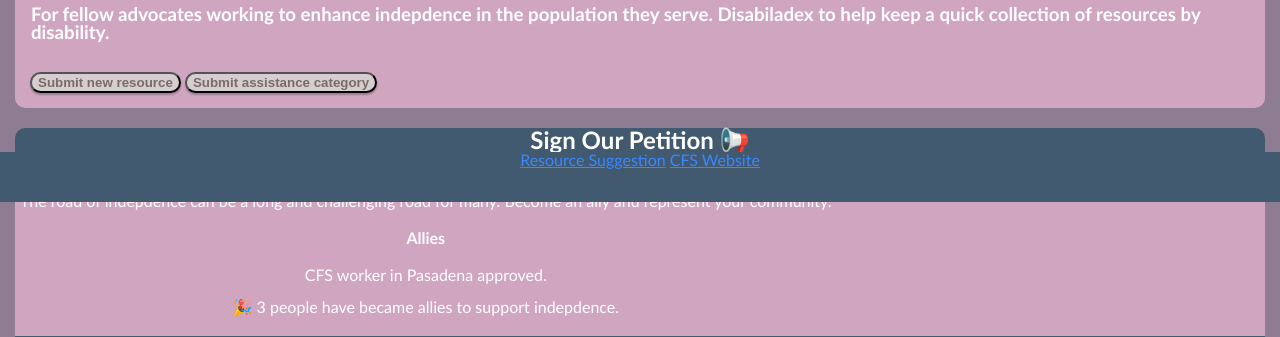
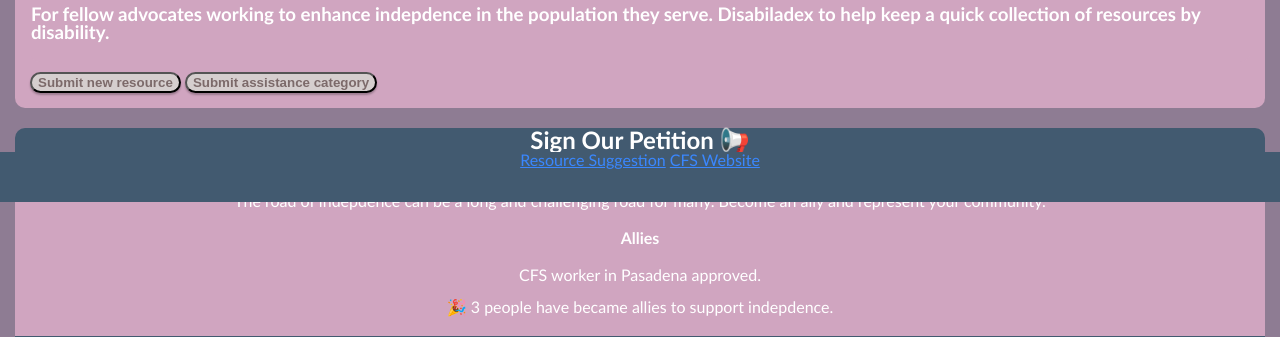
Before and after one commit to Antonioj562/CfsRolodex, a plain HTML site: page index.html in a window 1280 px wide. Shown: the part 598-935 px from the top of the page. Drawn offline with Linux system fonts and the light colour scheme.

Commit message:
Updated div and remove flex container

```diff
--- a/index.html
+++ b/index.html
@@ -47,11 +47,10 @@
 
 
       <div class="petition-service-access">
-        <!-- info goes here -->
+        <p>The road of indepdence can be a long and challenging road for many. Become an ally and represent your community. </p>
       </div>
 
       <div Id="signatures">
-        <p>The road of indepdence can be a long and challenging road for many. Become an ally and represent your community. </p>
         <h4>Allies</h4>
         <p>CFS worker in Pasadena approved.</p>
         <p id="counter">️🎉 3 people have became allies to support indepdence.</p>
--- a/style.css
+++ b/style.css
@@ -123,7 +123,6 @@ a:active {
 }
 
 .petition-container{
-  display: flex;
   background-color: #D0A5C0;
   padding: 5px;
 }
```
